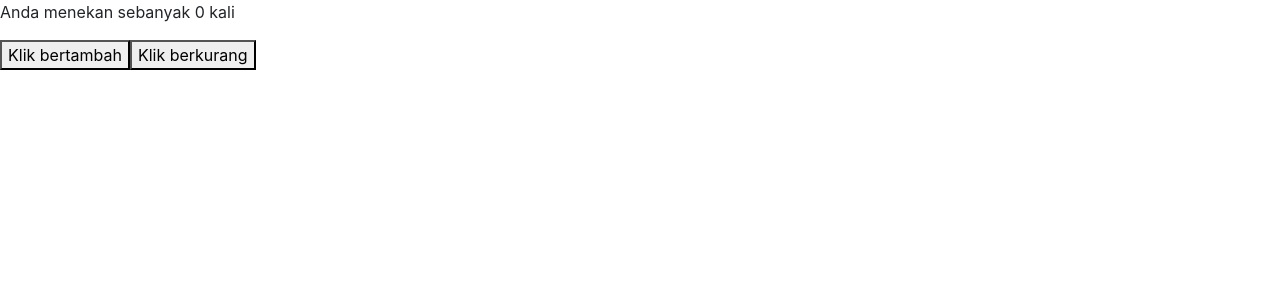
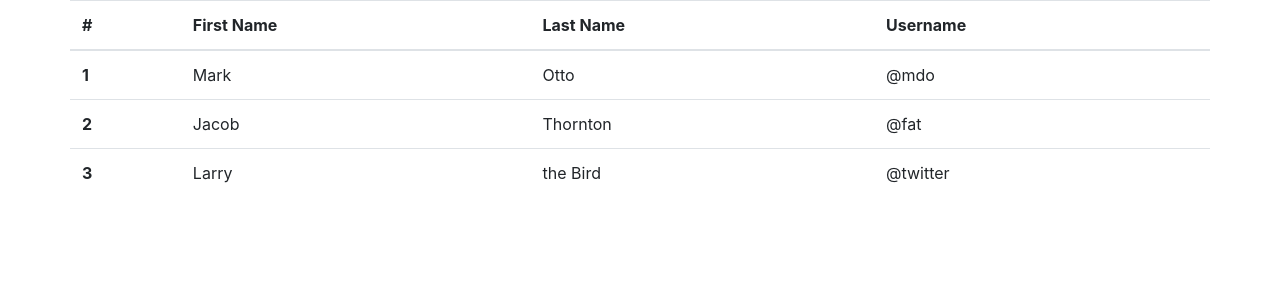
Before and after one commit to firdaayunirmala/aplikasireact, a React (Create React App) app in the folder myaplikasireact/: page / in a window 1280 px wide. Shown: the top 300 px of the page. Built offline with nearby package versions, Linux system fonts and the light colour scheme.

Commit message:
belajar reactstrap tampilan layout

```diff
--- a/myaplikasireact/src/App.js
+++ b/myaplikasireact/src/App.js
@@ -1,25 +1,17 @@
-import React, {useState} from 'react';
-//import BootstrapComp from './Component/Class/BootstrapComp';
+import React from 'react';
+import BootstrapComp from './Component/Class/BootstrapComp';
 //import Kursus from './Component/Class/state';
 //import Parent from './Component/Class/Parent';
 //import logo from './logo.svg';
 //import Home from './Component/Fungsional/Home';
 //import Beranda from './Component/Class/Beranda';
-import './App.css';
+//import './App.css';
+//import Hitung from './Component/Class/state';
 
-function App () {
-  // Deklarasi variabel state baru yang kita sebut "count"
-  const [count, setCount] = useState(0);
-
+function App() {
   return (
-    <div>
-      <p>Anda menekan sebanyak {count} kali</p>
-      <button onClick={() => setCount(count + 1)}>
-        Klik bertambah
-      </button>
-      <button onClick={() => setCount(count - 1)}>
-        Klik berkurang
-      </button>
+    <div className="App">
+      <BootstrapComp />
     </div>
   );
 }
--- a/myaplikasireact/src/Component/Class/BootstrapComp.jsx
+++ b/myaplikasireact/src/Component/Class/BootstrapComp.jsx
@@ -1,5 +1,5 @@
 import React, { Component } from 'react'
-import {  Button } from 'reactstrap';
+import { Container, Row, Table } from 'reactstrap';
 
 class BootstrapComp extends Component {
     constructor(props) {
@@ -13,13 +13,40 @@ class BootstrapComp extends Component {
     render() {
         return (
             <div>
-                <Button variant="primary">Primary</Button>{' '}
-                <Button variant="secondary">Secondary</Button>{' '}
-                <Button variant="success">Success</Button>{' '}
-                <Button variant="warning">Warning</Button>{' '}
-                <Button variant="danger">Danger</Button> <Button variant="info">Info</Button>{' '}
-                <Button variant="light">Light</Button> <Button variant="dark">Dark</Button>{' '}
-                <Button variant="link">Link</Button>
+                <Container>
+                    <Row>
+                    <Table>
+      <thead>
+        <tr>
+          <th>#</th>
+          <th>First Name</th>
+          <th>Last Name</th>
+          <th>Username</th>
+        </tr>
+      </thead>
+      <tbody>
+        <tr>
+          <th scope="row">1</th>
+          <td>Mark</td>
+          <td>Otto</td>
+          <td>@mdo</td>
+        </tr>
+        <tr>
+          <th scope="row">2</th>
+          <td>Jacob</td>
+          <td>Thornton</td>
+          <td>@fat</td>
+        </tr>
+        <tr>
+          <th scope="row">3</th>
+          <td>Larry</td>
+          <td>the Bird</td>
+          <td>@twitter</td>
+        </tr>
+      </tbody>
+    </Table>
+                    </Row>
+                    </Container>
             </div>
         )
     }
```
Also changed, not shown: myaplikasireact/src/Component/Class/state.jsx (+7 -10 lines).
